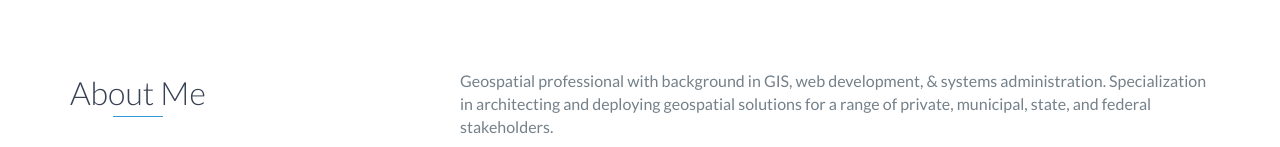
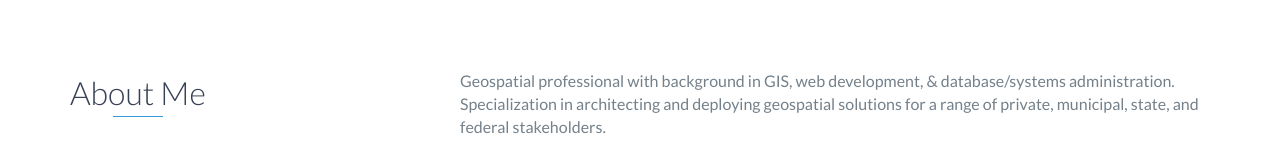
Before and after one commit to aferrar/aferrar.github.io, a website: page index.html in a window 1280 px wide. Shown: the part 805-952 px from the top of the page. Drawn offline with nearby package versions, Linux system fonts and the light colour scheme; files that its build step writes are made by us from their sources.

Commit message:
Updated about me

```diff
--- a/index.html
+++ b/index.html
@@ -78,7 +78,7 @@
                 </div>
                 <div class="col-md-8">
                     <p>
-                        Geospatial professional with background in GIS, web development, & systems administration.
+                        Geospatial professional with background in GIS, web development, & database/systems administration.
                         Specialization in architecting and deploying geospatial solutions for a range of private, municipal, state, and federal stakeholders.
                     </p>
                     <br />
```
